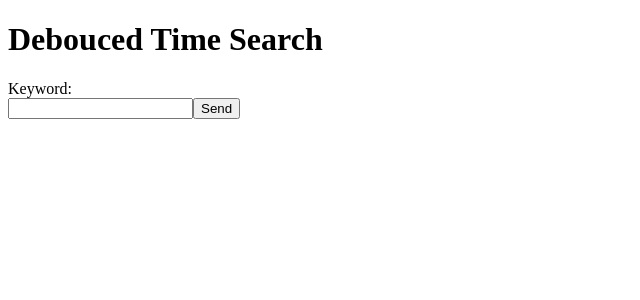
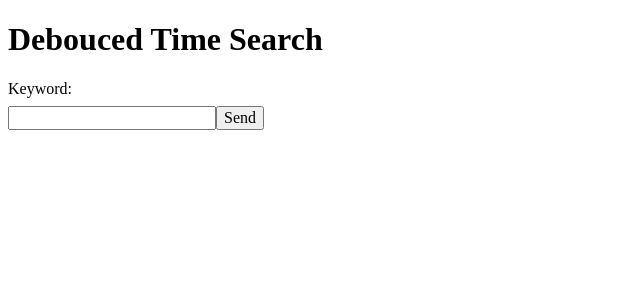
Before and after one commit to rajinder-yadav/reactive-search, an Angular app: page / in a window 1280 px wide. Shown: the top 300 px of the page, without its empty margins (0-640 px from the left). Built offline with nearby package versions, Linux system fonts and the light colour scheme.

Commit message:
Added styling.

```diff
--- a/package.json
+++ b/package.json
@@ -22,6 +22,7 @@
     "@angular/router": "^4.0.0",
     "core-js": "^2.4.1",
     "rxjs": "^5.1.0",
+    "tachyons": "^4.7.1",
     "zone.js": "^0.8.4"
   },
   "devDependencies": {
--- a/src/app/app.component.html
+++ b/src/app/app.component.html
@@ -1,4 +1,6 @@
-<h1>
-  {{title}}
-</h1>
-<app-search></app-search>
+<div class="ml2">
+  <h1>
+    {{title}}
+  </h1>
+  <app-search></app-search>
+</div>
--- a/src/app/search/search.component.html
+++ b/src/app/search/search.component.html
@@ -1,10 +1,10 @@
-<div>
+<div class="mb2">
   Keyword: {{word$|async}}
 </div>
-<form novalidate [formGroup]="form" (ngSubmit)="onSubmit()">
+<form novalidate [formGroup]="form" (ngSubmit)="onSubmit()" class="mb3">
   <input type="text" formControlName="search">
   <button type="submit">Send</button>
 </form>
-<div *ngFor="let album of albums">
+<div *ngFor="let album of albums; odd as isOdd" class="ba pa2 w-50" [ngClass]="{'bg-lightest-blue': isOdd, 'bg-washed-red': !isOdd}">
  {{album.name}}
 </div>
--- a/src/styles.css
+++ b/src/styles.css
@@ -1 +1,2 @@
 /* You can add global styles to this file, and also import other style files */
+@import "../node_modules/tachyons/css/tachyons.min.css";
```
